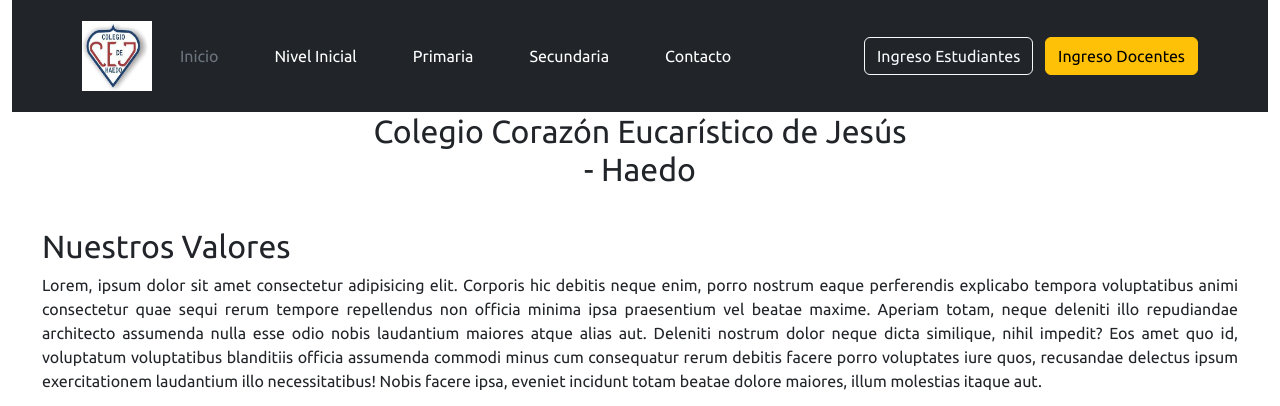
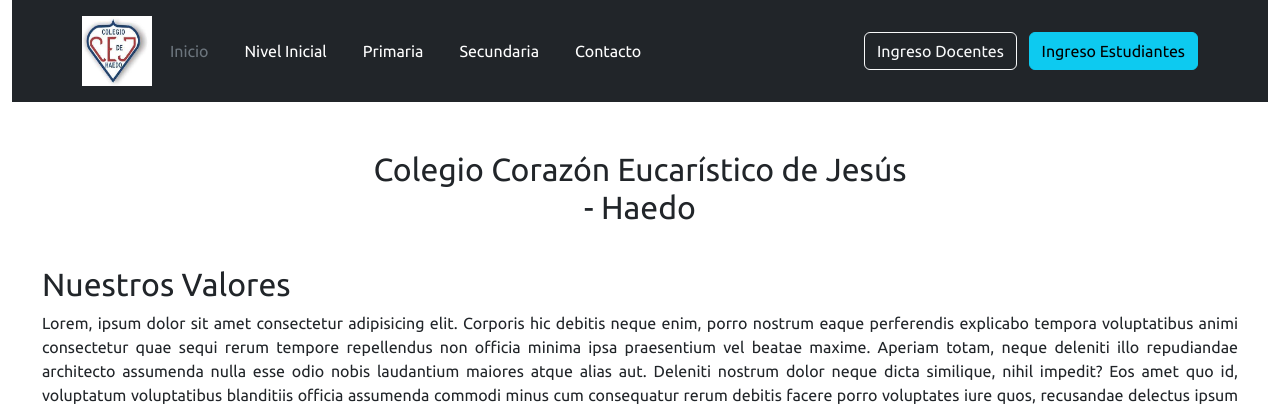
Before and after one commit to SabriFede/PreEntrega2-SabrinaFederico, a plain HTML site: page index.html in a window 1280 px wide. Shown: the top 406 px of the page. Drawn offline with nearby package versions, Linux system fonts and the light colour scheme.

Commit message:
Header+navbar terminados en index

```diff
--- a/css/style.css
+++ b/css/style.css
@@ -5,7 +5,7 @@ body {
 }
 
 h1 {
-    color:  #673ab7 ;
+    color: #673ab7;
     text-align: center;
 }
 
@@ -14,7 +14,21 @@ body {
     background-color: white;
 }
 
-header ul li {
+
+ul li a {
+    margin: 10px;
+    transition: all 0, 3s ease;
+}
+
+ul li a:hover {
+    color: #0ba6ff !important;
+}
+
+.b-example-divider {
+    height: 48px;
+}
+
+/* header ul li {
     display: inline-block;
     margin: 20px;
 }
@@ -22,16 +36,14 @@ header ul li {
 nav ul li a {
     display: inline-block;
     margin: 20px;
-    color:   #673ab7  ;
+    color: #673ab7;
     text-decoration: none;
     text-transform: uppercase;
     font-weight: bold;
     border: black 1px dotted;
     position: relative;
     /* Lo acomode con position porque sino quedaba en cualquier lado. No se si hay  otra forma de hacerlo sin usar flexfox o grid */
-    left: 220px;
-    bottom: 80px;
-}
+
 
 
 #encabezado {
--- a/index.html
+++ b/index.html
@@ -31,10 +31,9 @@
                     <li><a href="html/contacto.html" class="nav-link px-2 text-white">Contacto</a></li>
                 </ul>
 
-
                 <div class="text-end">
-              <button type="button" class="btn btn-outline-light me-2">Ingreso Estudiantes</button>
-              <button type="button" class="btn btn-warning">Ingreso Docentes</button>
+                    <button type="button" class="btn btn-outline-light me-2">Ingreso Docentes</button>
+                    <button type="button" class="btn btn-info">Ingreso Estudiantes</button>
                 </div>
             </div>
         </div>
@@ -44,26 +43,6 @@
 
 
 
-
-    <!-- <header id="encabezado">
-        <a href="index.html" class="tituloPrincipal">
-            <h1>Colegio Corazón Eucarístico de Jesús - Haedo</h1>
-            <img class="logo" src="img/logo.jpeg" alt="Logo colegio eucaristico">
-        </a>
-
-
-        <nav>
-            <ul>
-                <li><a href="index.html">Inicio</a></li>
-                <li><a href="html/inicial.html">Nivel Inicial</a></li>
-                <li><a href="html/primaria.html">Primaria</a></li>
-                <li><a href="html/secundaria.html">Secundaria</a></li>
-                <li><a href="html/contacto.html">Contacto</a></li>
-            </ul>
-
-        </nav>
-
-    </header> -->
 
     <section class="hero d-flex flex-column justify-content-center align-items-center">
         <div class="container">
```
Lines whose indentation alone changed are shown as unchanged.
